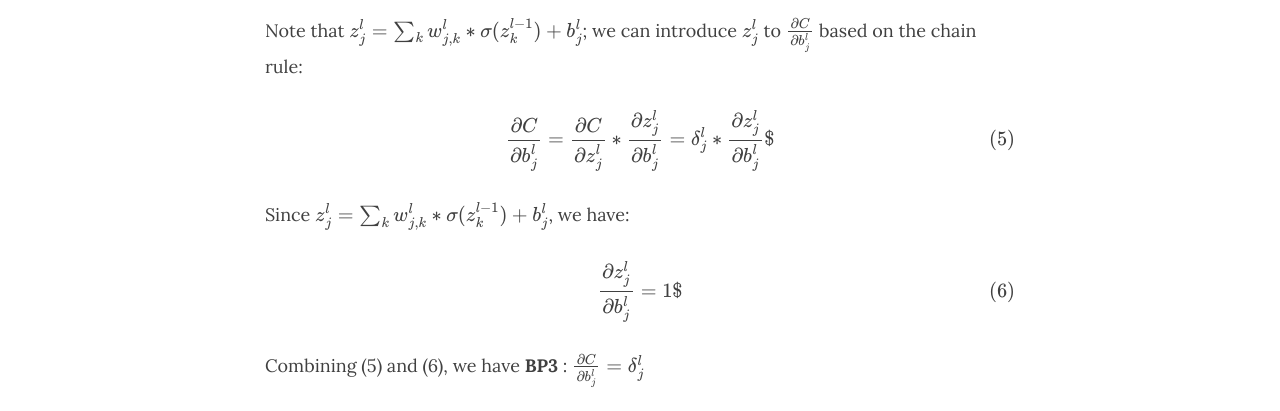
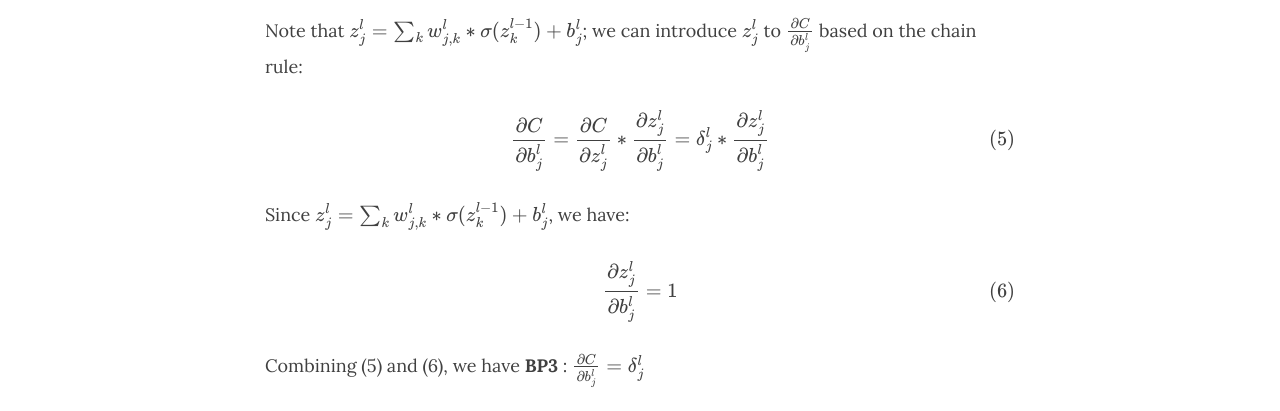
Before and after one commit to const-yield/const-yield.github.io, a Jekyll site: the page built from _posts/2017-06-29-How-the-backpropagation-algorithm-works.md, in a window 1280 px wide and 900 px high, scrolled down 4837 px. Shown: the part 150-561 px from the top of the window. Built offline with Jekyll 4.4.1, drawn with Linux system fonts in a browser that asks for light colours; nearby versions of some CDN libraries; formulas are drawn with MathJax 3.

```diff
--- a/_posts/2017-06-29-How-the-backpropagation-algorithm-works.md
+++ b/_posts/2017-06-29-How-the-backpropagation-algorithm-works.md
@@ -140,7 +140,7 @@ Note that $z_{j}^{l} = \sum_{k} w_{j,k}^{l}* \sigma(z_{k}^{l-1})  + b_{j}^{l}$;
 
 
 \begin{equation}
-\frac{\partial C}{\partial  b_{j}^{l}} =  \frac{\partial C}{\partial  z_{j}^{l}} * \frac{\partial z_{j}^{l}}{\partial  b_{j}^{l}} = \delta_{j}^{l} * \frac{\partial z_{j}^{l}}{\partial  b_{j}^{l}} $
+\frac{\partial C}{\partial  b_{j}^{l}} =  \frac{\partial C}{\partial  z_{j}^{l}} * \frac{\partial z_{j}^{l}}{\partial  b_{j}^{l}} = \delta_{j}^{l} * \frac{\partial z_{j}^{l}}{\partial  b_{j}^{l}}
    \tag{5}
 \end{equation}
 
@@ -148,7 +148,7 @@ Note that $z_{j}^{l} = \sum_{k} w_{j,k}^{l}* \sigma(z_{k}^{l-1})  + b_{j}^{l}$;
 Since $z_{j}^{l} = \sum_{k} w_{j,k}^{l}* \sigma(z_{k}^{l-1})  + b_{j}^{l}$, we have:
 
 \begin{equation}
-\frac{\partial z_{j}^{l}}{\partial  b_{j}^{l}} = 1$
+\frac{\partial z_{j}^{l}}{\partial  b_{j}^{l}} = 1
    \tag{6}
 \end{equation}
 
```
